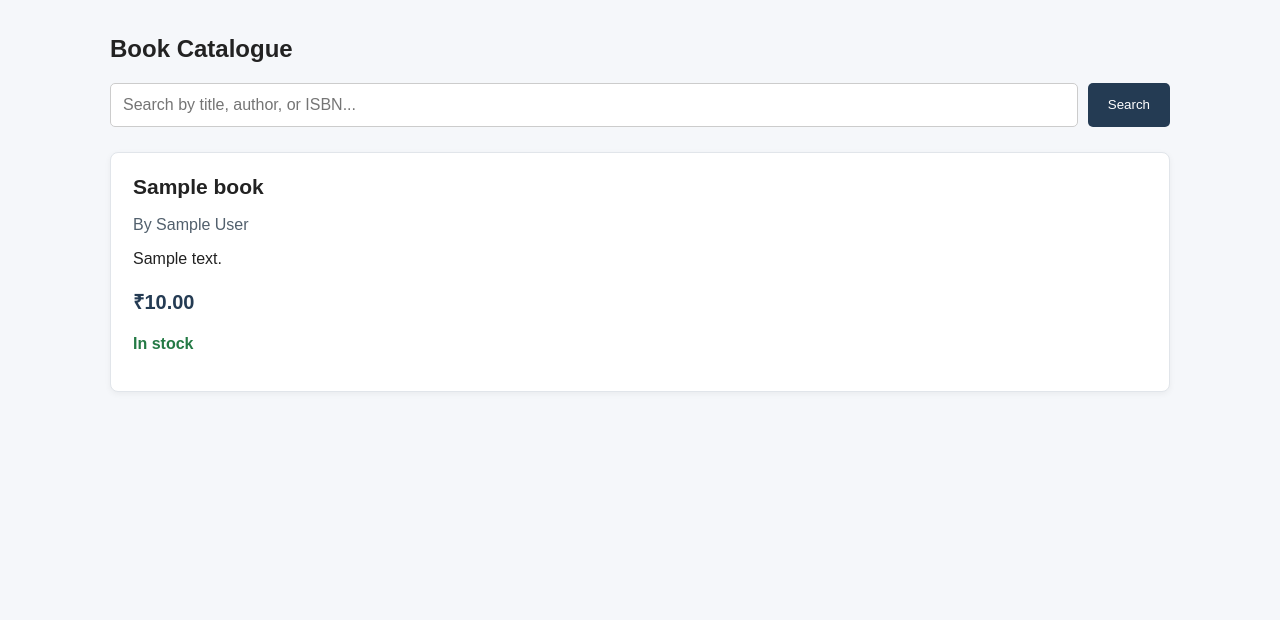
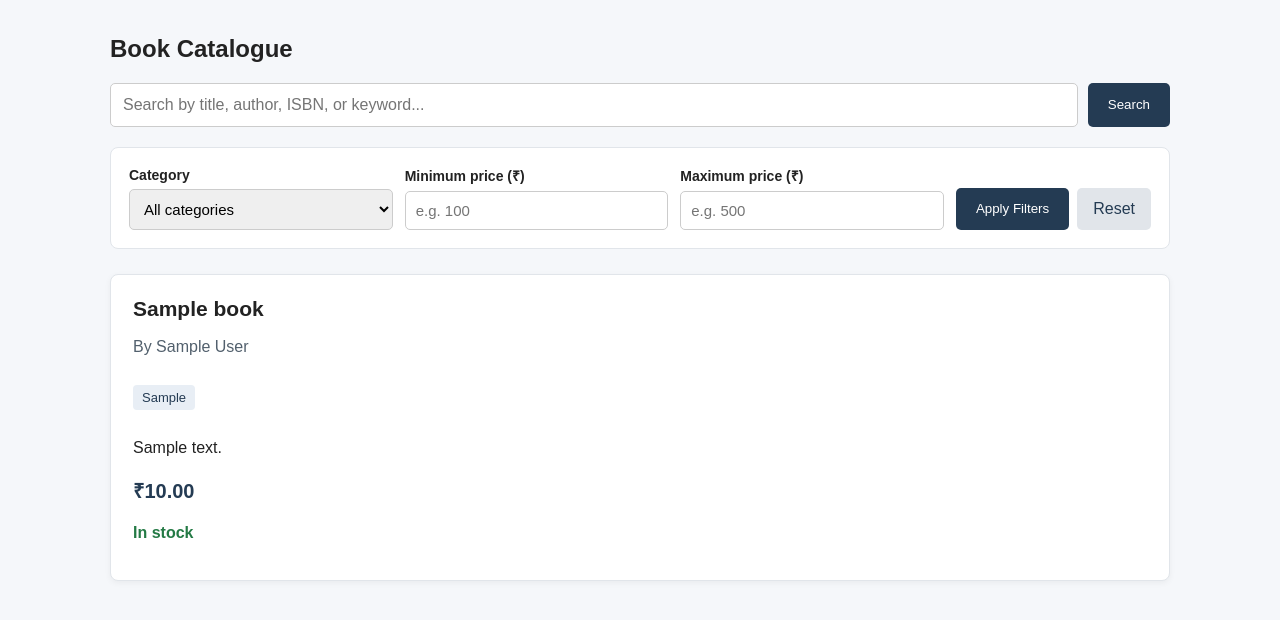
Before and after one commit to PES-SE-online-bookstore/online-bookstore, a Django app: page /books/ in a window 1280 px wide. Shown: the part 111-731 px from the top of the page. Run offline with Django 5.2, Linux system fonts and the light colour scheme; tables that the repository leaves empty hold one stand-in row (values such as "Sample post").

Commit message:
Add catalogue search and price filters

```diff
--- a/books/models.py
+++ b/books/models.py
@@ -6,6 +6,7 @@ class Book(models.Model):
     author = models.CharField(max_length=255)
     isbn = models.CharField(max_length=13, unique=True)
     description = models.TextField(blank=True)
+    category = models.CharField(max_length=100, blank=True, db_index=True)
     price = models.DecimalField(max_digits=10, decimal_places=2)
     stock_quantity = models.PositiveIntegerField(default=0)
     cover_image_url = models.URLField(blank=True)
--- a/books/templates/books/catalogue.html
+++ b/books/templates/books/catalogue.html
@@ -40,7 +40,7 @@
         .search-form {
             display: flex;
             gap: 10px;
-            margin-bottom: 25px;
+            margin-bottom: 20px;
         }
 
         .search-form input {
@@ -50,6 +50,40 @@
             border: 1px solid #ccc;
             border-radius: 5px;
             font-size: 16px;
+        }
+
+        .filter-form {
+            display: flex;
+            flex-wrap: wrap;
+            gap: 12px;
+            align-items: end;
+            margin-bottom: 25px;
+            padding: 18px;
+            background-color: white;
+            border: 1px solid #e1e5ea;
+            border-radius: 8px;
+        }
+
+        .filter-field {
+            display: flex;
+            flex: 1;
+            flex-direction: column;
+            gap: 6px;
+            min-width: 150px;
+        }
+
+        .filter-field label {
+            font-weight: bold;
+            font-size: 14px;
+        }
+
+        .filter-field input,
+        .filter-field select {
+            width: 100%;
+            padding: 10px;
+            border: 1px solid #ccc;
+            border-radius: 5px;
+            font-size: 15px;
         }
 
         button {
@@ -63,6 +97,34 @@
 
         button:hover {
             background-color: #334e68;
+        }
+
+        .filter-actions {
+            display: flex;
+            flex-wrap: wrap;
+            gap: 8px;
+        }
+
+        .reset-button {
+            display: inline-block;
+            padding: 12px 16px;
+            background-color: #e1e5ea;
+            color: #243b53;
+            border-radius: 5px;
+            text-decoration: none;
+        }
+
+        .reset-button:hover {
+            background-color: #d0d7de;
+        }
+
+        .price-error {
+            margin-bottom: 20px;
+            padding: 12px;
+            background-color: #fff0f0;
+            color: #a61b1b;
+            border: 1px solid #e0a0a0;
+            border-radius: 5px;
         }
 
         .book-grid {
@@ -86,6 +148,15 @@
 
         .author {
             color: #52606d;
+        }
+
+        .category {
+            display: inline-block;
+            padding: 5px 9px;
+            background-color: #e8eef5;
+            color: #243b53;
+            border-radius: 4px;
+            font-size: 13px;
         }
 
         .price {
@@ -113,6 +184,20 @@
             .search-form button {
                 width: 100%;
             }
+
+            .filter-field {
+                min-width: 100%;
+            }
+
+            .filter-actions {
+                width: 100%;
+            }
+
+            .filter-actions button,
+            .filter-actions .reset-button {
+                flex: 1;
+                text-align: center;
+            }
         }
     </style>
 </head>
@@ -126,16 +211,79 @@
     <main>
         <h2>Book Catalogue</h2>
 
-        <form class="search-form" method="get">
+        <form method="get">
+            <div class="search-form">
                 <input
                     type="search"
                     name="q"
-                placeholder="Search by title, author, or ISBN..."
+                    placeholder="Search by title, author, ISBN, or keyword..."
                     value="{{ query }}"
                     aria-label="Search books"
                 >
                 <button type="submit">Search</button>
+            </div>
+
+            <div class="filter-form">
+                <div class="filter-field">
+                    <label for="category">Category</label>
+                    <select id="category" name="category">
+                        <option value="">All categories</option>
+
+                        {% for item in categories %}
+                            <option
+                                value="{{ item }}"
+                                {% if category == item %}selected{% endif %}
+                            >
+                                {{ item }}
+                            </option>
+                        {% endfor %}
+                    </select>
+                </div>
+
+                <div class="filter-field">
+                    <label for="min_price">Minimum price (₹)</label>
+                    <input
+                        type="number"
+                        id="min_price"
+                        name="min_price"
+                        min="0"
+                        step="0.01"
+                        placeholder="e.g. 100"
+                        value="{{ min_price }}"
+                    >
+                </div>
+
+                <div class="filter-field">
+                    <label for="max_price">Maximum price (₹)</label>
+                    <input
+                        type="number"
+                        id="max_price"
+                        name="max_price"
+                        min="0"
+                        step="0.01"
+                        placeholder="e.g. 500"
+                        value="{{ max_price }}"
+                    >
+                </div>
+
+                <div class="filter-actions">
+                    <button type="submit">Apply Filters</button>
+
+                    <a
+                        class="reset-button"
+                        href="{% url 'book_catalogue' %}"
+                    >
+                        Reset
+                    </a>
+                </div>
+            </div>
         </form>
+
+        {% if price_error %}
+            <p class="price-error" role="alert">
+                {{ price_error }}
+            </p>
+        {% endif %}
 
         {% if books %}
             <div class="book-grid">
@@ -147,7 +295,15 @@
                             By {{ book.author }}
                         </p>
 
-                        <p>{{ book.description|default:"No description available." }}</p>
+                        {% if book.category %}
+                            <p class="category">
+                                {{ book.category }}
+                            </p>
+                        {% endif %}
+
+                        <p>
+                            {{ book.description|default:"No description available." }}
+                        </p>
 
                         <p class="price">
                             ₹{{ book.price }}
@@ -163,11 +319,8 @@
             </div>
         {% else %}
             <p class="empty-message">
-                {% if query %}
-                    No books found matching "{{ query }}".
-                {% else %}
-                    No books are currently available in the catalogue.
-                {% endif %}
+                No books match your search and filters.
+                Try changing your search terms or filter values.
             </p>
         {% endif %}
     </main>
--- a/books/views.py
+++ b/books/views.py
@@ -1,3 +1,5 @@
+from decimal import Decimal, InvalidOperation
+
 from django.db.models import Q
 from django.shortcuts import render
 
@@ -6,21 +8,92 @@ from .models import Book
 
 def book_catalogue(request):
     query = request.GET.get("q", "").strip()
+    category = request.GET.get("category", "").strip()
+    min_price_input = request.GET.get("min_price", "").strip()
+    max_price_input = request.GET.get("max_price", "").strip()
 
     books = Book.objects.filter(is_available=True)
 
+    # Search by title, author, ISBN, or individual description keywords.
     if query:
-        books = books.filter(
-            Q(title__icontains=query)
-            | Q(author__icontains=query)
-            | Q(isbn__icontains=query)
-        )
+        search_terms = query.split()
 
+        for term in search_terms:
+            books = books.filter(
+                Q(title__icontains=term)
+                | Q(author__icontains=term)
+                | Q(isbn__icontains=term)
+                | Q(description__icontains=term)
+            )
+
+    # Filter by category.
+    if category:
+        books = books.filter(category__iexact=category)
+
+    # Validate the minimum and maximum prices.
+    min_price = None
+    max_price = None
+    price_error = ""
+
+    if min_price_input:
+        try:
+            min_price = Decimal(min_price_input)
+
+            if not min_price.is_finite() or min_price < 0:
+                raise InvalidOperation
+
+        except (InvalidOperation, ValueError):
+            min_price = None
+            price_error = "Enter a valid, non-negative minimum price."
+
+    if max_price_input:
+        try:
+            max_price = Decimal(max_price_input)
+
+            if not max_price.is_finite() or max_price < 0:
+                raise InvalidOperation
+
+        except (InvalidOperation, ValueError):
+            max_price = None
+            price_error = "Enter a valid, non-negative maximum price."
+
+    # Reject a price range where the minimum exceeds the maximum.
+    if (
+        min_price is not None
+        and max_price is not None
+        and min_price > max_price
+    ):
+        price_error = "Minimum price cannot exceed maximum price."
+        min_price = None
+        max_price = None
+
+    # Apply valid price filters.
+    if min_price is not None:
+        books = books.filter(price__gte=min_price)
+
+    if max_price is not None:
+        books = books.filter(price__lte=max_price)
+
+    # Sort results alphabetically by title.
     books = books.order_by("title")
+
+    # Retrieve categories available in the catalogue.
+    categories = (
+        Book.objects.filter(is_available=True)
+        .exclude(category="")
+        .values_list("category", flat=True)
+        .distinct()
+        .order_by("category")
+    )
 
     context = {
         "books": books,
         "query": query,
+        "category": category,
+        "categories": categories,
+        "min_price": min_price_input,
+        "max_price": max_price_input,
+        "price_error": price_error,
     }
 
     return render(request, "books/catalogue.html", context)
```
Also changed, not shown: books/tests.py (+229 -3 lines), books/migrations/0002_book_category.py (added). Lines whose indentation alone changed are shown as unchanged.
